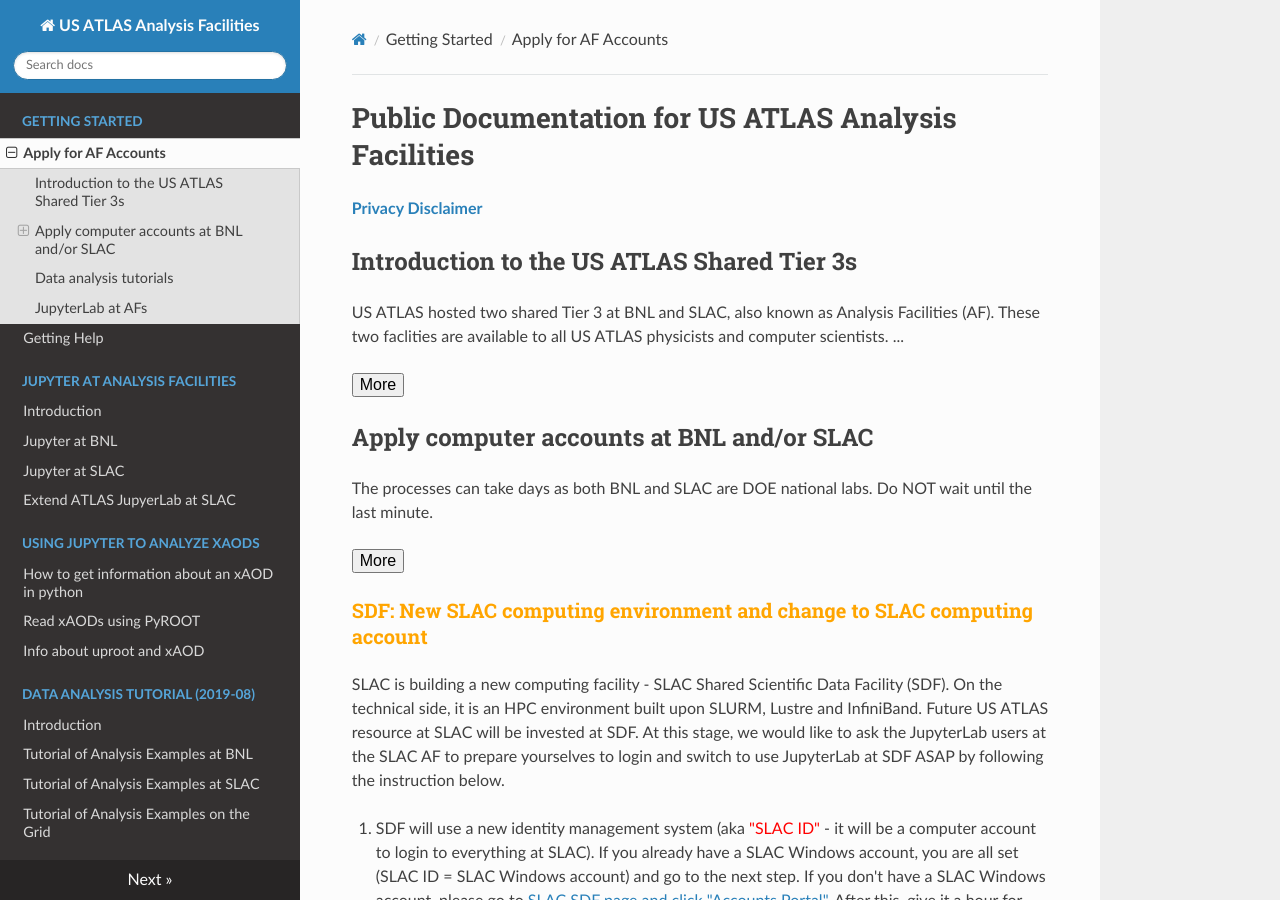
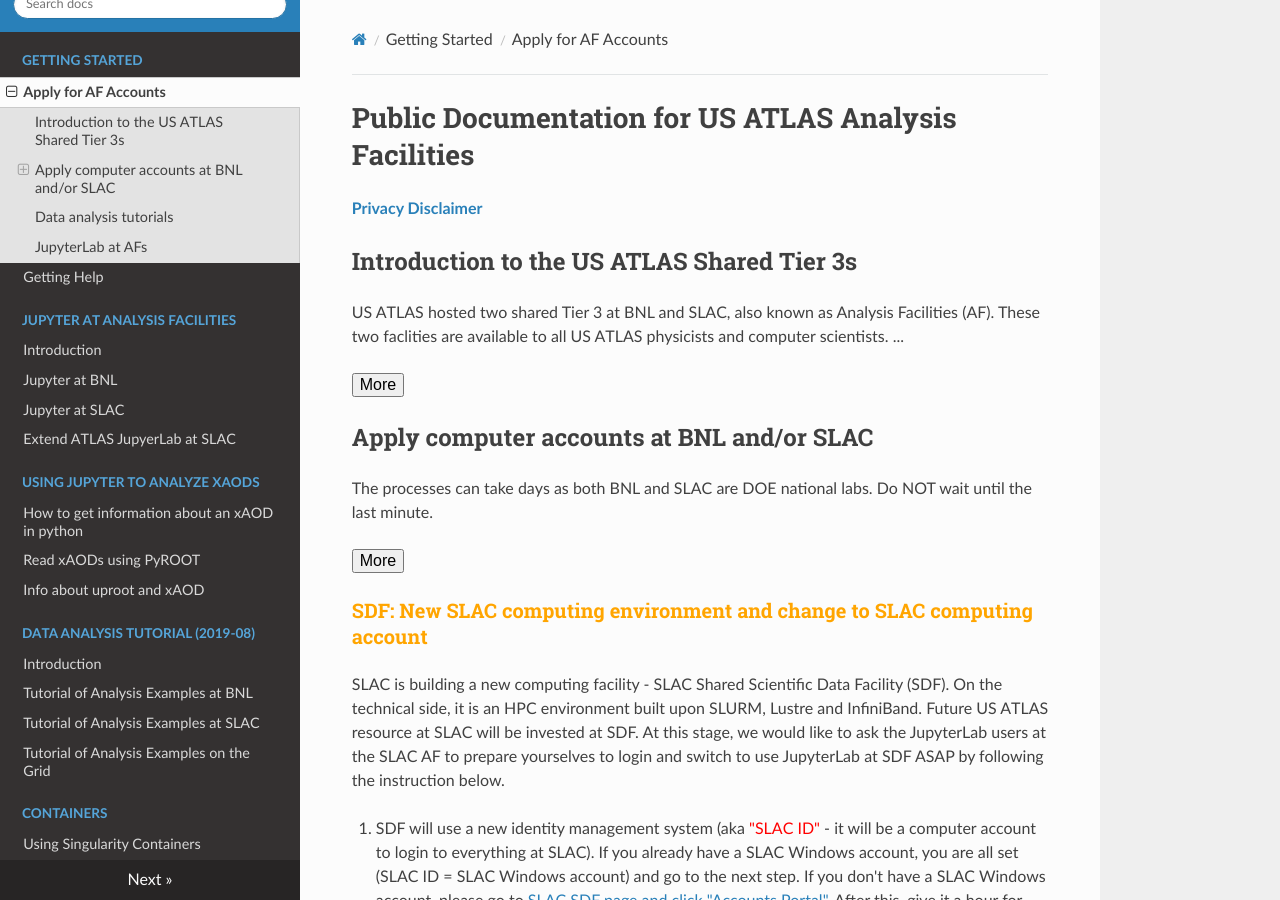
Before and after one commit to usatlas/AFdocs, an MkDocs documentation site: the page built from tier3docs/README.md, in a window 1280 px wide and 900 px high. Built offline with MkDocs 1.6.1, drawn with Linux system fonts in a browser that asks for light colours; nearby versions of some CDN libraries.

Commit message:
add Containers section

```diff
--- a/mkdocs.yml
+++ b/mkdocs.yml
@@ -21,4 +21,6 @@ nav:
         - 'Tutorial of Analysis Examples at BNL': Tutorial-2019Aug/BNL/README.md
         - 'Tutorial of Analysis Examples at SLAC': Tutorial-2019Aug/SLAC/README.md
         - 'Tutorial of Analysis Examples on the Grid': Tutorial-2019Aug/Grid/README.md
+    - 'Containers':
+        - 'Using Singularity Containers': Containers/UsingSingularity/README.md
 theme: readthedocs
```
